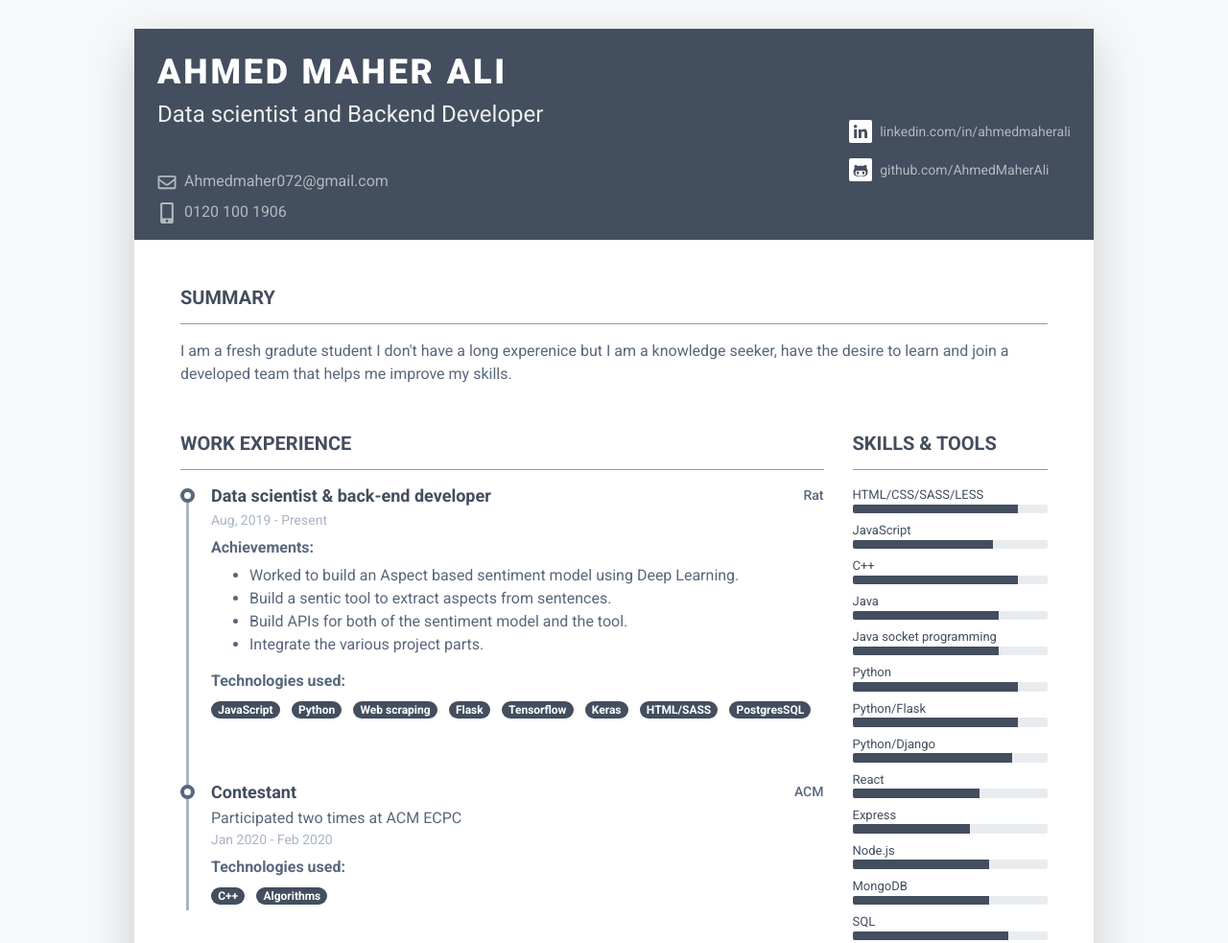
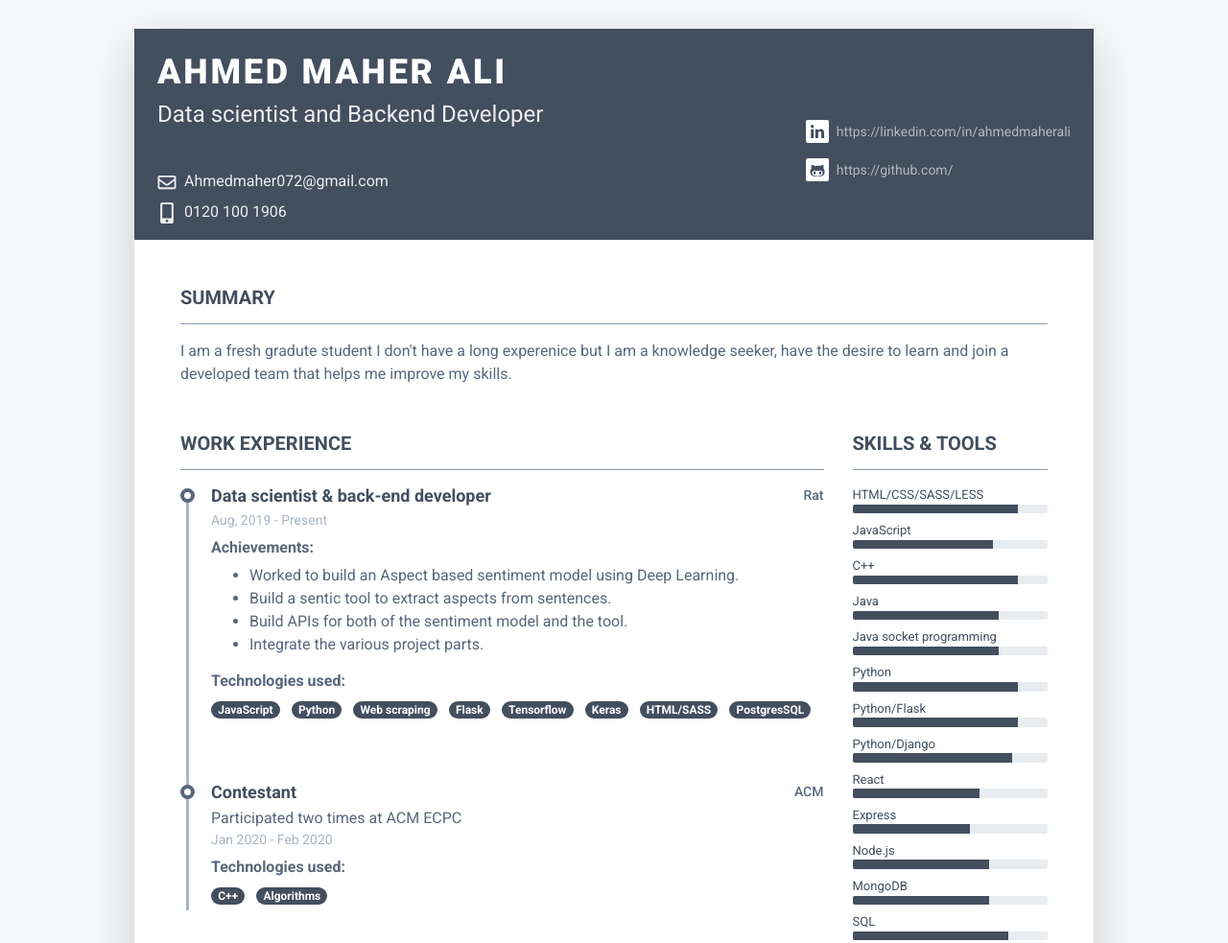
Before and after one commit to AhmedMaherAli/My-Resume, a plain HTML site: page index.html in a window 1280 px wide. Shown: the top 983 px of the page at 96% size. Drawn offline with Linux system fonts and the light colour scheme.

Commit message:
Add files via upload

```diff
--- a/index.html
+++ b/index.html
@@ -34,15 +34,15 @@
 						    <div class="title mb-3">Data scientist and Backend Developer</div>
 						    <ul class="list-unstyled">
 								<br>
-							    <li class="mb-2"><a href="#"><i class="far fa-envelope fa-fw mr-2" data-fa-transform="grow-3"></i>Ahmedmaher072@gmail.com</a></li>
-							    <li><a href="#"><i class="fas fa-mobile-alt fa-fw mr-2" data-fa-transform="grow-6"></i>0120 100 1906</a></li>
+							    <li class="mb-2"><i class="far fa-envelope fa-fw mr-2" data-fa-transform="grow-3"></i>Ahmedmaher072@gmail.com</a></li>
+							    <li><i class="fas fa-mobile-alt fa-fw mr-2" data-fa-transform="grow-6"></i>0120 100 1906</li>
 						    </ul>
 					    </div><!--//primary-info-->
 					    <div class="secondary-info ml-md-auto mt-2">
 						    <ul class="resume-social list-unstyled">
 								<br><br><br>
-				                <li class="mb-3"><a href="#"><span class="fa-container text-center mr-2"><i class="fab fa-linkedin-in fa-fw"></i></span>linkedin.com/in/ahmedmaherali</a></li>
-				                <li class="mb-3"><a href="#"><span class="fa-container text-center mr-2"><i class="fab fa-github-alt fa-fw"></i></span>github.com/AhmedMaherAli</a></li>
+				                <li class="mb-3"><a href="https://linkedin.com/in/ahmedmaherali"><span class="fa-container text-center mr-2"><i class="fab fa-linkedin-in fa-fw"></i></span>https://linkedin.com/in/ahmedmaherali</a></li>
+				                <li class="mb-3"><a href="https://github.com/"><span class="fa-container text-center mr-2"><i class="fab fa-github-alt fa-fw"></i></span>https://github.com/</a></li>
 						    </ul>
 					    </div><!--//secondary-info-->
 
@@ -277,7 +277,7 @@
 										<article class="resume-timeline-item position-relative">
 											<div class="resume-timeline-item-header mb-2">
 												<div class="d-flex flex-column flex-md-row">
-													<h3 class="resume-position-title font-weight-bold mb-1">Movies website called Watchly</h3>
+													<h3 class="resume-position-title font-weight-bold mb-1">Contributed at movies website called Watchly</h3>
 												</div><!--//row-->
 											</div><!--//resume-timeline-item-header-->
 											<div class="resume-timeline-item-desc">
```
